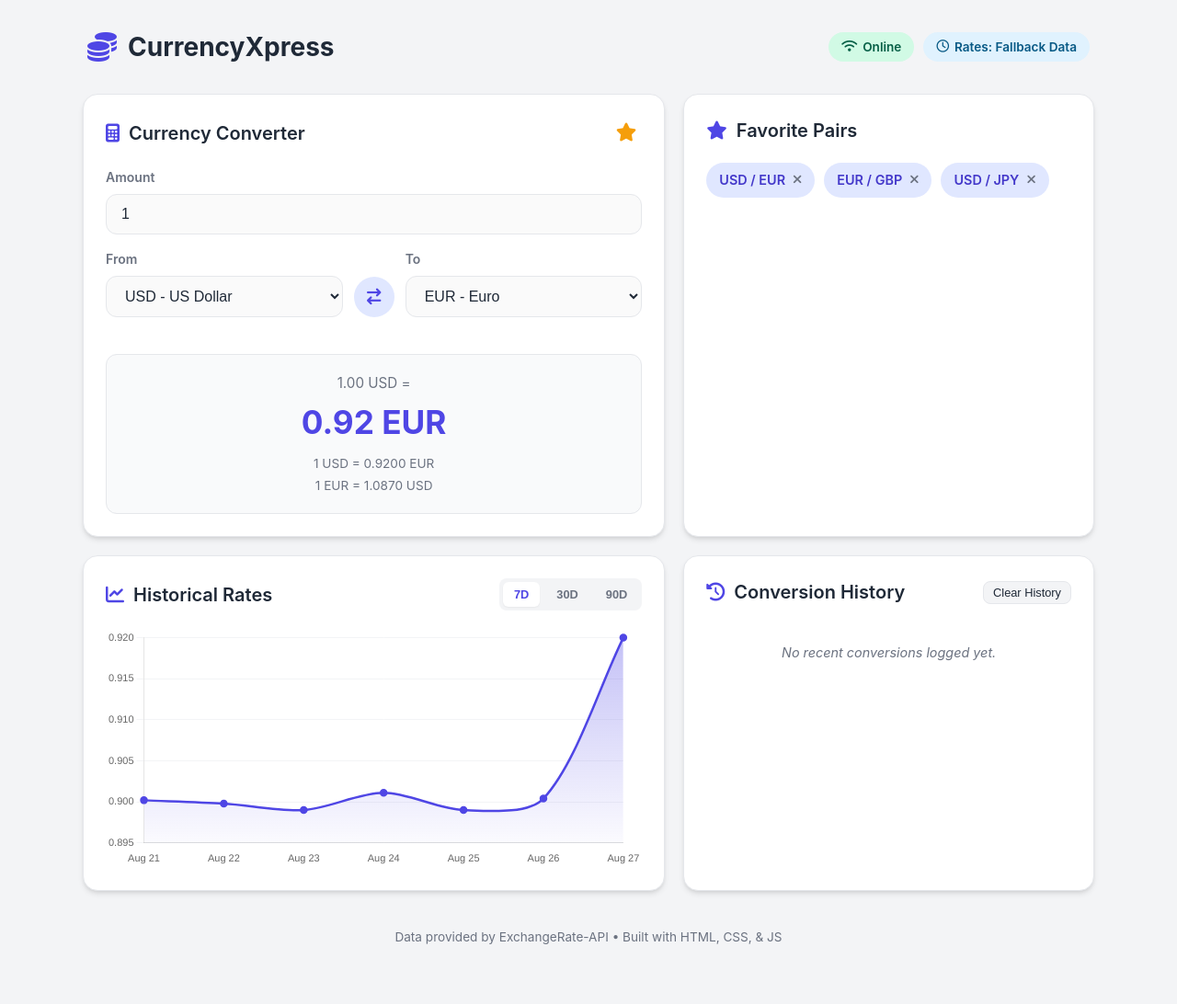
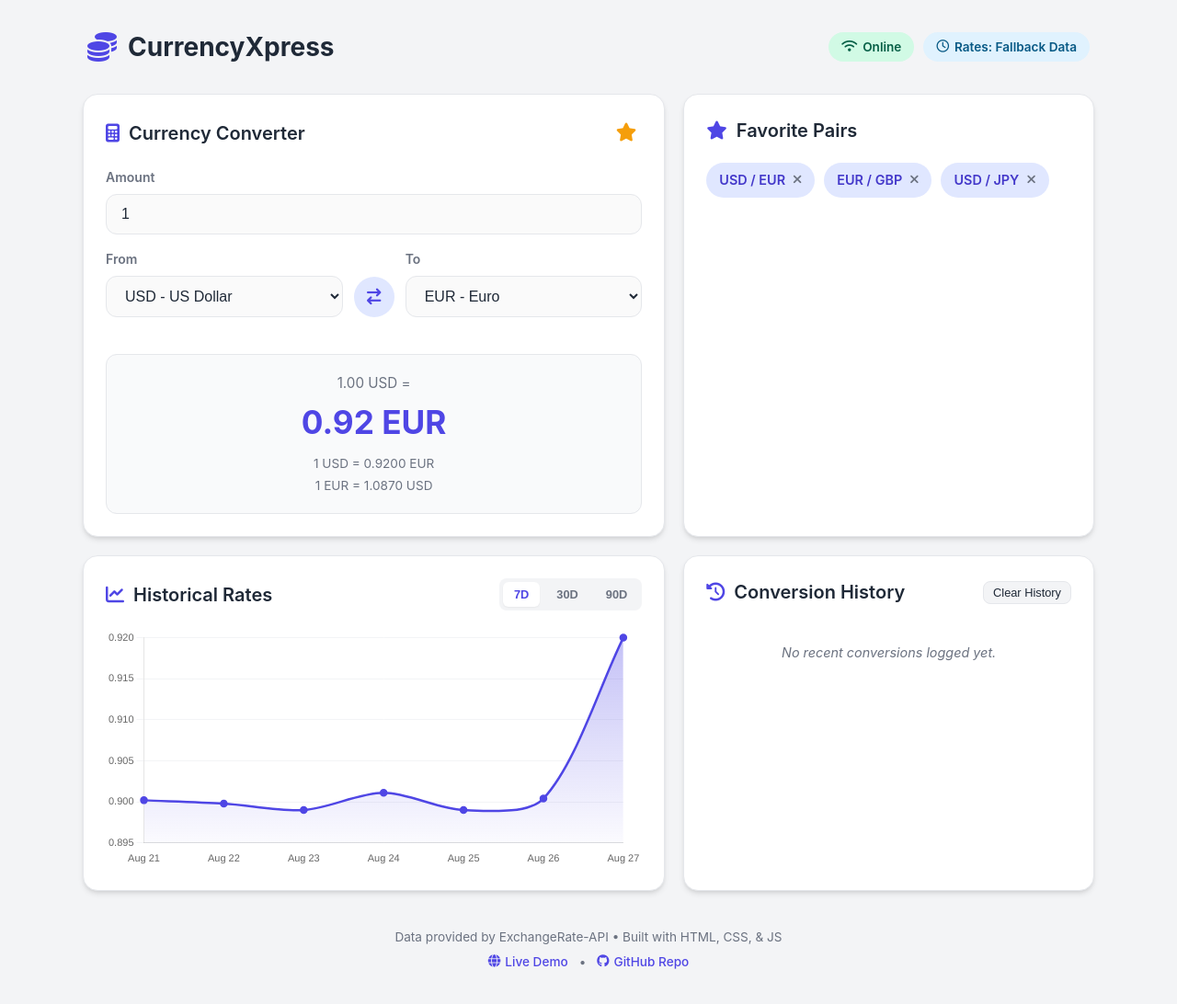
Before and after one commit to WARRIORXR/currency-converter-app, a plain HTML site: page index.html in a window 1280 px wide. Shown: the whole page at 92% size. Before the commit the page ends 1070 px from the top, so only its background shows below. Drawn offline with nearby package versions, Linux system fonts and the light colour scheme; no server answers.

Commit message:
docs: add live Vercel deployment URL and update comprehensive README documentation

```diff
--- a/index.html
+++ b/index.html
@@ -3,7 +3,24 @@
 <head>
   <meta charset="UTF-8" />
   <meta name="viewport" content="width=device-width, initial-scale=1.0" />
-  <title>Global Currency Converter</title>
+  <title>CurrencyXpress - Modern Real-Time Currency Converter</title>
+  <meta name="description" content="Fast, accurate real-time currency converter with historical trends, offline rate caching, and custom favorite currency pairs." />
+  <meta name="keywords" content="currency converter, exchange rates, forex, finance, real-time rates, currency calculator" />
+  <meta name="author" content="WARRIORXR" />
+
+  <!-- Open Graph / Social Sharing -->
+  <meta property="og:type" content="website" />
+  <meta property="og:url" content="https://currency-converter-app-two-eta.vercel.app/" />
+  <meta property="og:title" content="CurrencyXpress - Modern Real-Time Currency Converter" />
+  <meta property="og:description" content="Fast, accurate real-time currency converter with historical trends, offline rate caching, and customizable favorites." />
+  <meta property="og:image" content="https://img.shields.io/badge/CurrencyXpress-Live%20Demo-6366f1?style=for-the-badge&logo=vercel" />
+
+  <!-- Twitter Meta -->
+  <meta name="twitter:card" content="summary_large_image" />
+  <meta name="twitter:url" content="https://currency-converter-app-two-eta.vercel.app/" />
+  <meta name="twitter:title" content="CurrencyXpress - Modern Real-Time Currency Converter" />
+  <meta name="twitter:description" content="Fast, accurate real-time currency converter with historical trends, offline rate caching, and customizable favorites." />
+
   <link rel="stylesheet" href="styles.css" />
   <!-- FontAwesome for icons -->
   <link rel="stylesheet" href="https://cdnjs.cloudflare.com/ajax/libs/font-awesome/6.4.0/css/all.min.css" />
@@ -129,6 +146,11 @@
     <!-- Footer -->
     <footer class="app-footer">
       <p>Data provided by ExchangeRate-API • Built with HTML, CSS, & JS</p>
+      <p class="footer-links">
+        <a href="https://currency-converter-app-two-eta.vercel.app/" target="_blank" rel="noopener noreferrer"><i class="fa-solid fa-globe"></i> Live Demo</a>
+        •
+        <a href="https://github.com/WARRIORXR/currency-converter-app" target="_blank" rel="noopener noreferrer"><i class="fa-brands fa-github"></i> GitHub Repo</a>
+      </p>
     </footer>
   </div>
 
--- a/styles.css
+++ b/styles.css
@@ -450,4 +450,30 @@ body {
   padding: 20px;
   color: var(--text-muted);
   font-size: 0.85rem;
+  display: flex;
+  flex-direction: column;
+  gap: 6px;
 }
+
+.footer-links {
+  display: flex;
+  align-items: center;
+  justify-content: center;
+  gap: 12px;
+  font-size: 0.85rem;
+}
+
+.footer-links a {
+  color: var(--primary-color);
+  text-decoration: none;
+  font-weight: 500;
+  display: inline-flex;
+  align-items: center;
+  gap: 5px;
+  transition: var(--transition);
+}
+
+.footer-links a:hover {
+  color: var(--primary-hover);
+  text-decoration: underline;
+}
```
Also changed, not shown: 2 other files.
